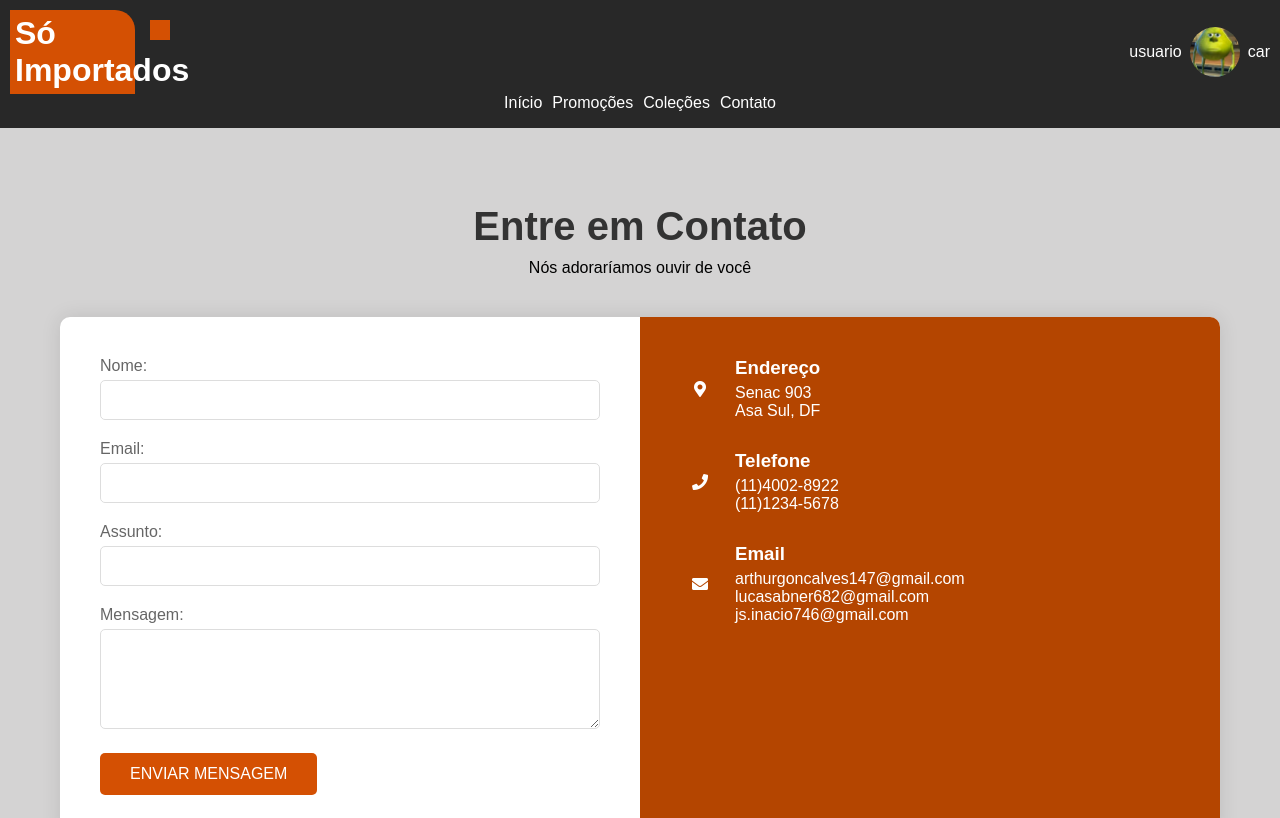
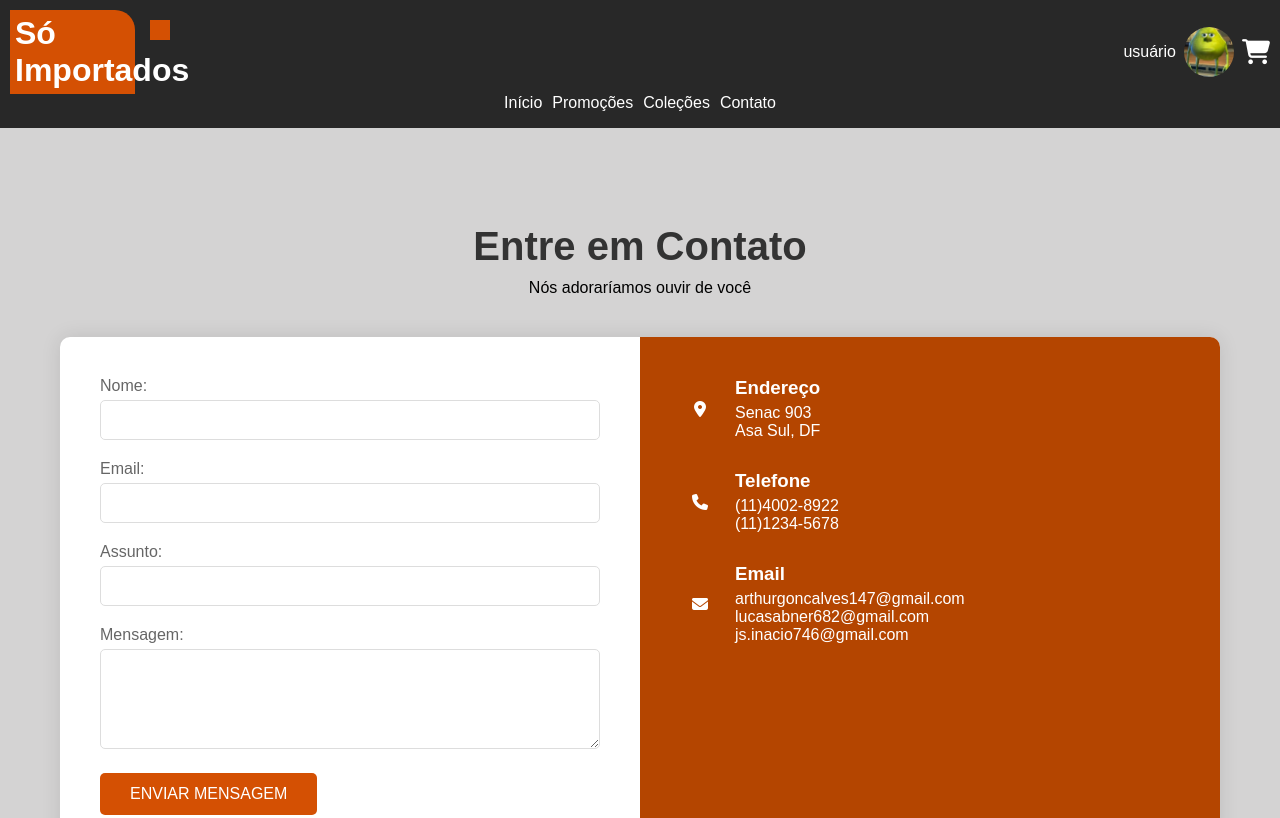
Before and after one commit to Jinacio23/so-importados, a plain HTML site: page contato.html in a window 1280 px wide. Shown: the top 818 px of the page. Drawn offline with Linux system fonts and the light colour scheme.

Commit message:
carrinho de compras

```diff
--- a/carrinho.html
+++ b/carrinho.html
@@ -7,6 +7,8 @@
     <link rel="stylesheet" href="css/paginainicial.css">
     <link rel="stylesheet" href="css/reset.css">
     <link rel="stylesheet" href="css/carrinho.css">
+
+    <script src="https://kit.fontawesome.com/dbd259621c.js" crossorigin="anonymous"></script>
 </head>
 <body>
     <header>
@@ -19,7 +21,9 @@
                 <div class="imgPerfil">
                     <img src="img/perfil.jpg" alt="perfil">
                 </div>
-                <p>car</p>
+                <a href="carrinho.html" class="btn-car">
+                    <i class="fa-solid fa-cart-shopping" style="font-size: 25px;"></i>
+                </a>
             </div>
         </div>
         <nav>
--- a/contato.html
+++ b/contato.html
@@ -7,6 +7,8 @@
     <link rel="stylesheet" href="https://cdnjs.cloudflare.com/ajax/libs/font-awesome/5.15.4/css/all.min.css">
     <link rel="stylesheet" href="css/contato.css">
     <link rel="stylesheet" href="css/reset.css">
+
+    <script src="https://kit.fontawesome.com/dbd259621c.js" crossorigin="anonymous"></script>
 </head>
 <body>
     <header>
@@ -15,11 +17,13 @@
                 <h1>Só Importados</h1>
             </div>
             <div class="profile">
-                <span>usuario</span>
+                <span>usuário</span>
                 <div class="imgPerfil">
                     <img src="img/perfil.jpg" alt="perfil">
                 </div>
-                <p>car</p>
+                <a href="carrinho.html" class="btn-car">
+                    <i class="fa-solid fa-cart-shopping" style="font-size: 25px;"></i>
+                </a>
             </div>
         </div>
         <nav>
--- a/css/carrinho.css
+++ b/css/carrinho.css
@@ -3,13 +3,6 @@ h2 {
     color: #333;
     margin-bottom: 20px;
     text-align: center;
-}
-
-/* Estilo geral do body */
-body {
-    font-family: Arial, sans-serif;
-    background-color: #f4f4f9;
-    padding: 20px;
 }
 
 .container {
--- a/css/contato.css
+++ b/css/contato.css
@@ -70,7 +70,7 @@ body {
     resize: vertical;
 }
 
-button {
+.contact-form button {
     background: #d45003;
     color: white;
     border: none;
@@ -82,7 +82,7 @@ button {
     transition: background 0.3s;
 }
 
-button:hover {
+.contact-form button:hover {
     background: #b44500;
 }
 
--- a/css/reset.css
+++ b/css/reset.css
@@ -15,6 +15,7 @@ body {
     display: flex;
     flex-direction: column;
     justify-content: space-between;
+    gap: 20px;
 }
 
 header{
@@ -45,6 +46,22 @@ header div {
 img{
     width: 100%;
     height: auto;
+}
+
+.btn-car{
+    background-color: transparent;
+    border: none;
+}
+
+.btn-car i{
+    font-size: 25px;
+    color: #fff;
+    cursor: pointer;
+    transition: all .5s;
+}
+
+.btn-car i:hover{
+    transform: scale(1.1);
 }
 
 .nav-list{
```
Also changed, not shown: coleções.html (+5 -1 lines), index.html (+6 -3 lines), promoções.html (+5 -1 lines).
